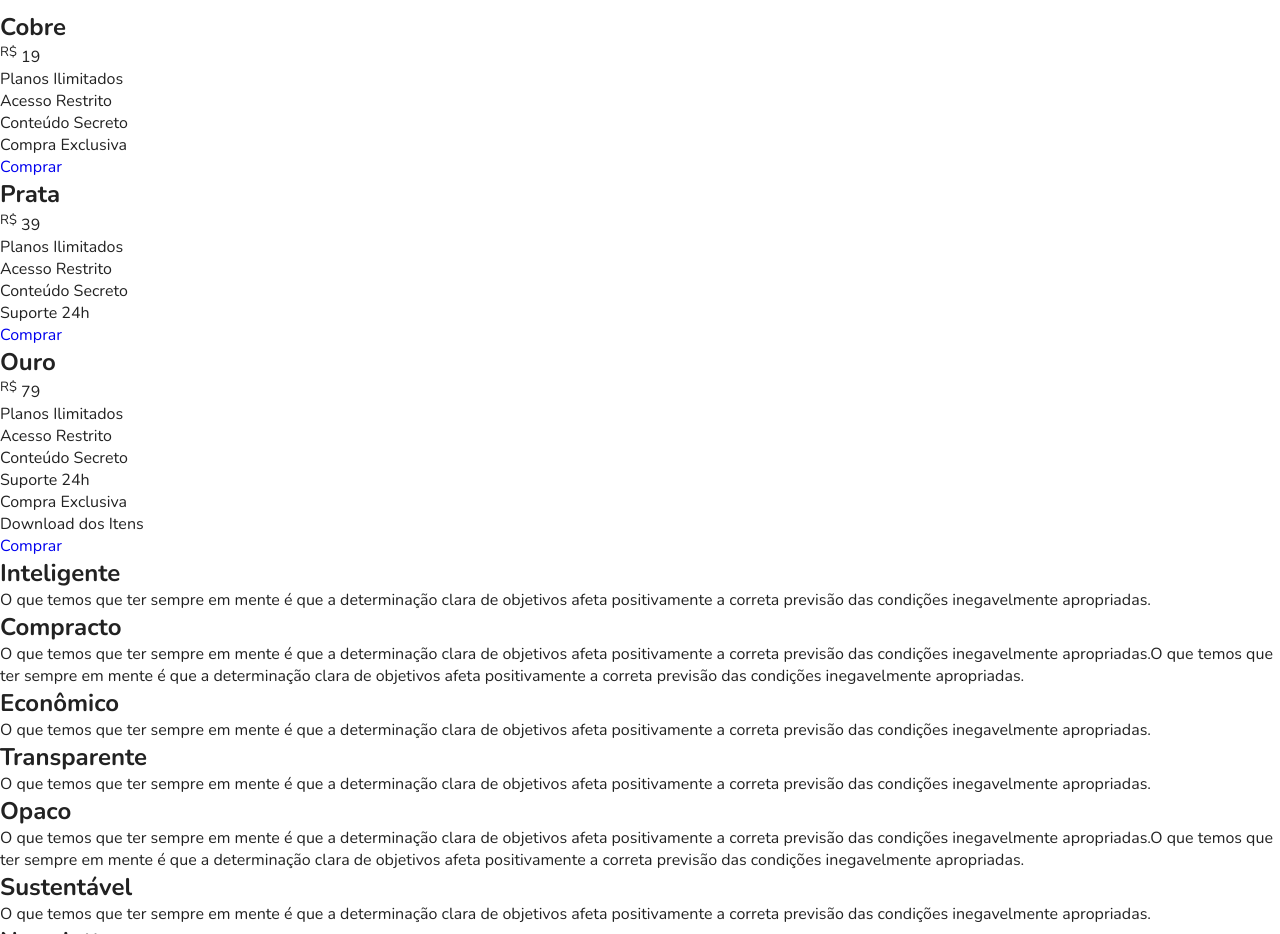
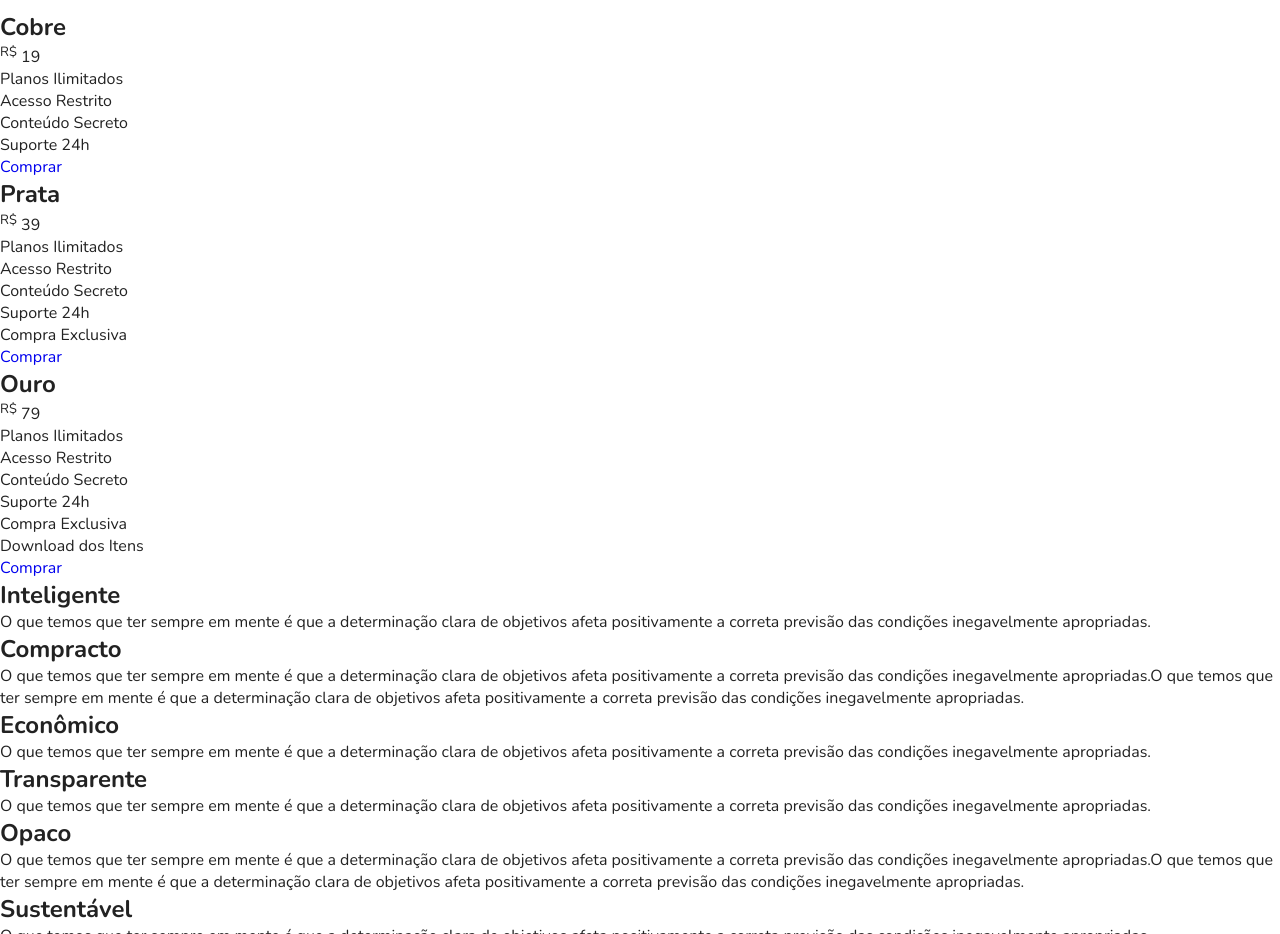
Before and after one commit to GoharaJunior/flexblog, a plain HTML site: page index.html in a window 1280 px wide. Shown: the part 1820-2754 px from the top of the page. Drawn offline with nearby package versions, Linux system fonts and the light colour scheme.

Commit message:
3-8 FlexBlog Preço (ajustes HTML)

```diff
--- a/index.html
+++ b/index.html
@@ -75,7 +75,7 @@
         <li>Planos Ilimitados</li>
         <li>Acesso Restrito</li>
         <li>Conteúdo Secreto</li>
-        <li>Compra Exclusiva</li>
+        <li>Suporte 24h</li>
       </ul>
       <a href="#">Comprar</a>
     </div>
@@ -88,6 +88,8 @@
         <li>Acesso Restrito</li>
         <li>Conteúdo Secreto</li>
         <li>Suporte 24h</li>
+        <li>Compra Exclusiva</li>
+
       </ul>
       <a href="#">Comprar</a>
     </div>
```
